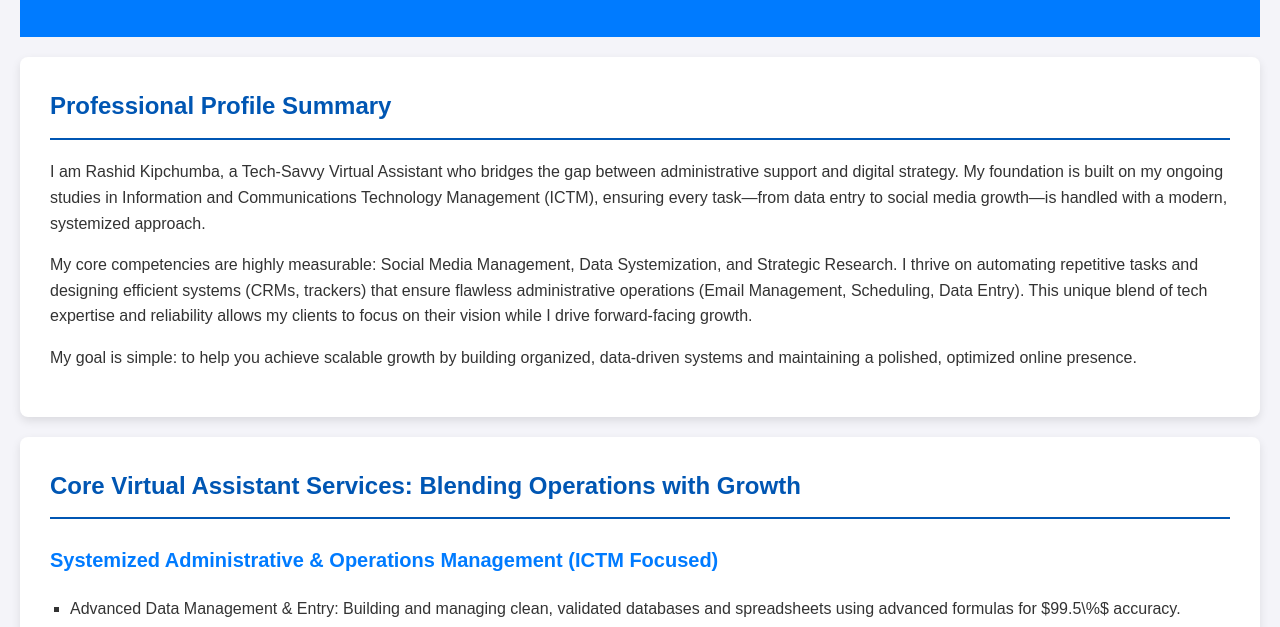
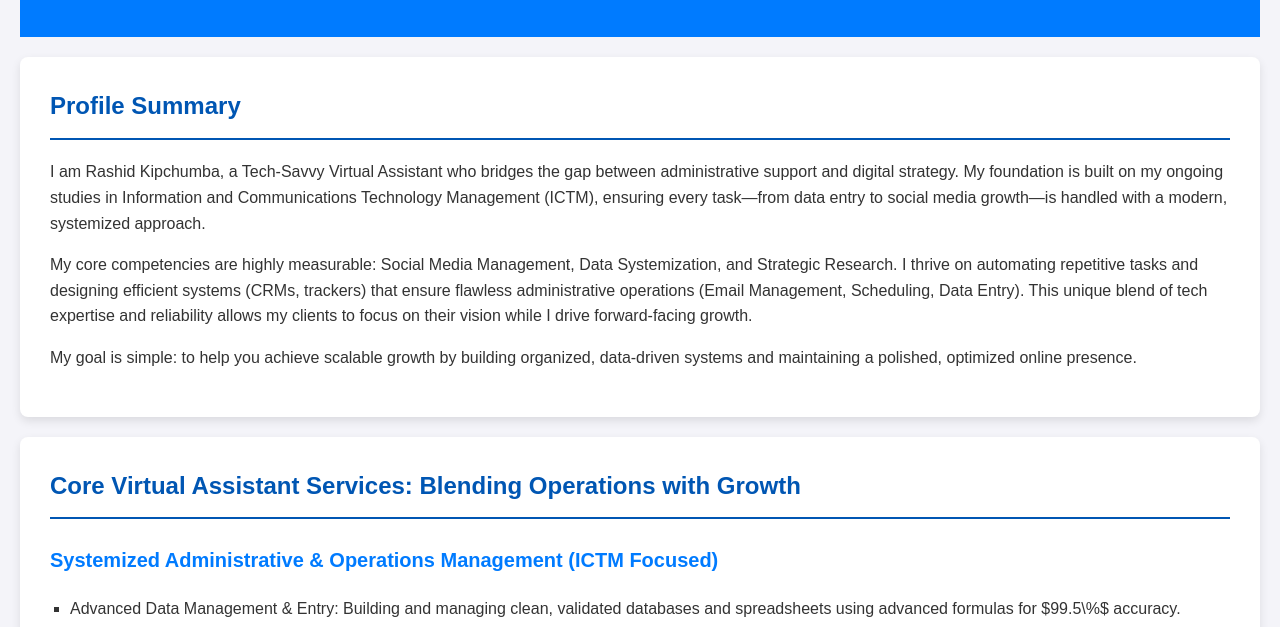
Before and after one commit to grimr-lab/My-portfolio-, a plain HTML site: page index.html in a window 1280 px wide. Shown: the part 160-787 px from the top of the page. Drawn offline with Linux system fonts and the light colour scheme.

Commit message:
Update index.html

```diff
--- a/index.html
+++ b/index.html
@@ -34,7 +34,7 @@
     </header>
 
     <section id="summary">
-        <h2>Professional Profile Summary</h2>
+        <h2> Profile Summary</h2>
         <p>I am Rashid Kipchumba, a Tech-Savvy Virtual Assistant who bridges the gap between administrative support and digital strategy. My foundation is built on my ongoing studies in Information and Communications Technology Management (ICTM), ensuring every task—from data entry to social media growth—is handled with a modern, systemized approach.</p>
         <p>My core competencies are highly measurable: Social Media Management, Data Systemization, and Strategic Research. I thrive on automating repetitive tasks and designing efficient systems (CRMs, trackers) that ensure flawless administrative operations (Email Management, Scheduling, Data Entry). This unique blend of tech expertise and reliability allows my clients to focus on their vision while I drive forward-facing growth.</p>
         <p>My goal is simple: to help you achieve scalable growth by building organized, data-driven systems and maintaining a polished, optimized online presence.</p>
```
